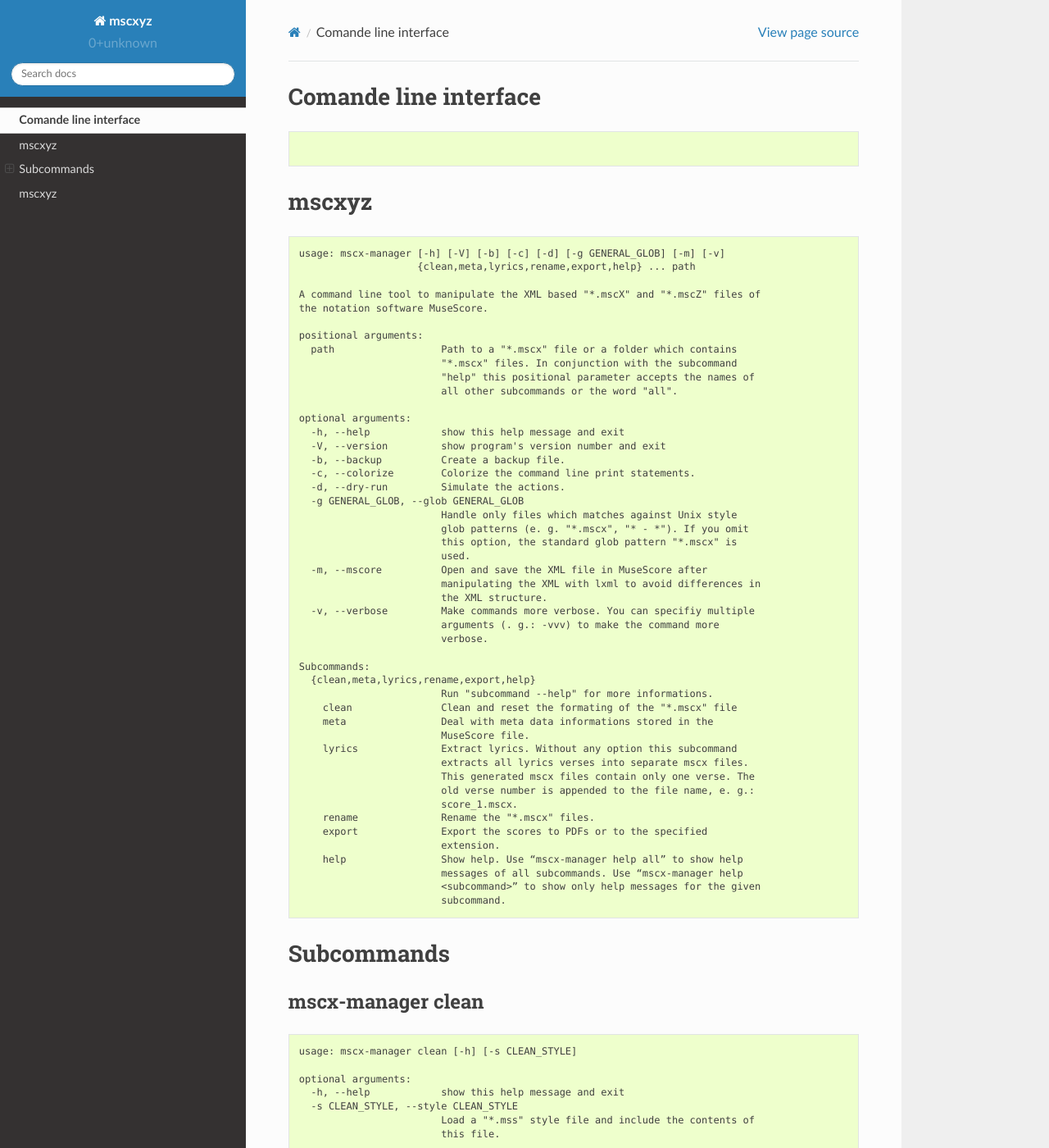
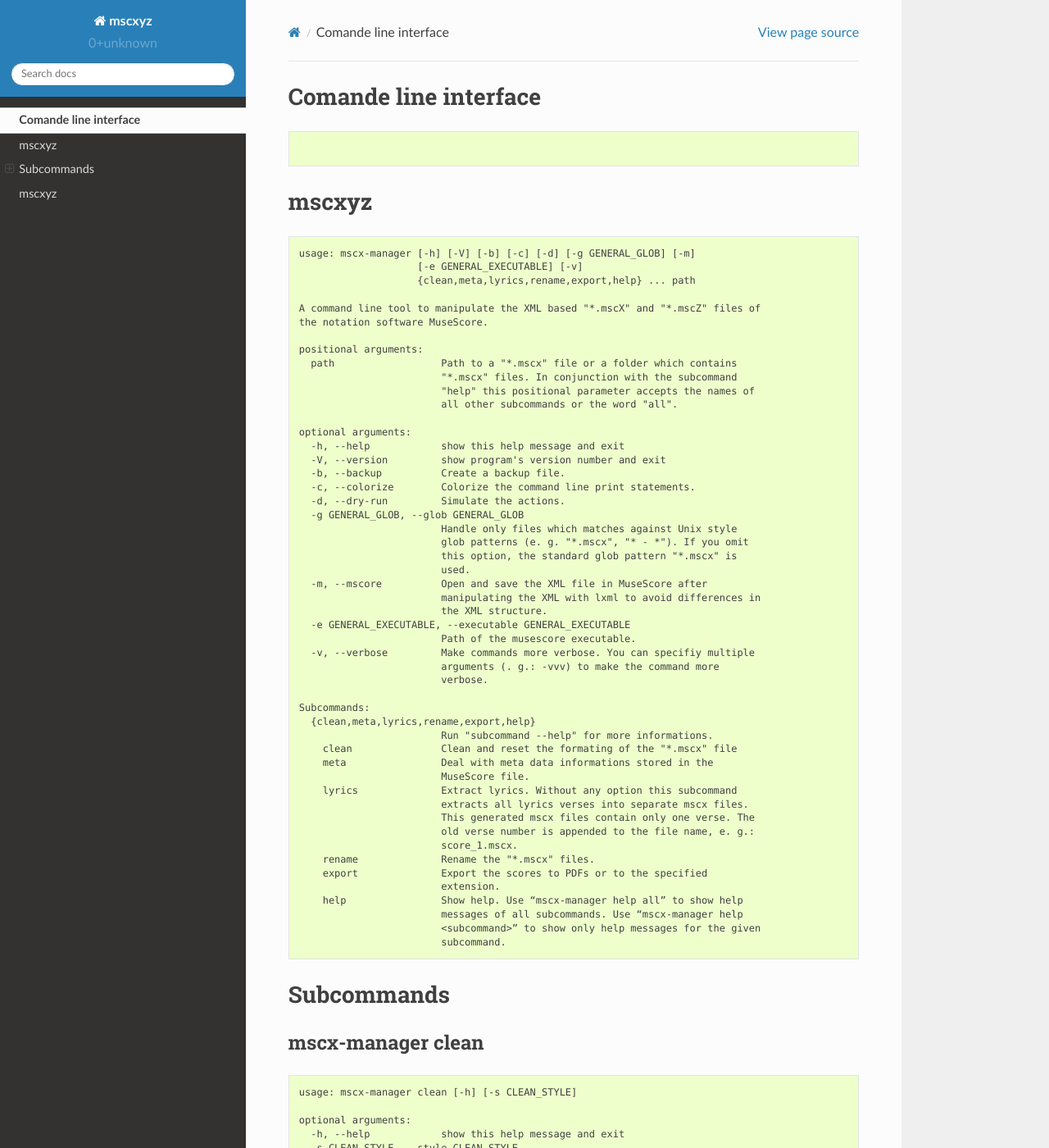
Before and after one commit to Josef-Friedrich/mscxyz, a Sphinx documentation site: the page built from doc/source/cli.rst, in a window 1280 px wide and 1400 px high. Shown: the whole window at 82% size. Built offline with Sphinx 7.4.7 and the Read the Docs theme 2.0.0, drawn with Linux system fonts in a browser that asks for light colours.

Commit message:
Add --executable option (not implemented yet)

```diff
--- a/README.rst
+++ b/README.rst
@@ -45,7 +45,8 @@
 
 .. code-block:: text
 
-  usage: mscx-manager [-h] [-V] [-b] [-c] [-d] [-g GENERAL_GLOB] [-m] [-v]
+  usage: mscx-manager [-h] [-V] [-b] [-c] [-d] [-g GENERAL_GLOB] [-m]
+                      [-e GENERAL_EXECUTABLE] [-v]
                       {clean,meta,lyrics,rename,export,help} ... path
 
   A command line tool to manipulate the XML based "*.mscX" and "*.mscZ" files of
@@ -71,6 +72,8 @@
     -m, --mscore          Open and save the XML file in MuseScore after
                           manipulating the XML with lxml to avoid differences in
                           the XML structure.
+    -e GENERAL_EXECUTABLE, --executable GENERAL_EXECUTABLE
+                          Path of the musescore executable.
     -v, --verbose         Make commands more verbose. You can specifiy multiple
                           arguments (. g.: -vvv) to make the command more
                           verbose.
--- a/doc/source/cli.rst
+++ b/doc/source/cli.rst
@@ -9,7 +9,8 @@
 
 .. code-block:: text
 
-  usage: mscx-manager [-h] [-V] [-b] [-c] [-d] [-g GENERAL_GLOB] [-m] [-v]
+  usage: mscx-manager [-h] [-V] [-b] [-c] [-d] [-g GENERAL_GLOB] [-m]
+                      [-e GENERAL_EXECUTABLE] [-v]
                       {clean,meta,lyrics,rename,export,help} ... path
 
   A command line tool to manipulate the XML based "*.mscX" and "*.mscZ" files of
@@ -35,6 +36,8 @@
     -m, --mscore          Open and save the XML file in MuseScore after
                           manipulating the XML with lxml to avoid differences in
                           the XML structure.
+    -e GENERAL_EXECUTABLE, --executable GENERAL_EXECUTABLE
+                          Path of the musescore executable.
     -v, --verbose         Make commands more verbose. You can specifiy multiple
                           arguments (. g.: -vvv) to make the command more
                           verbose.
```
Also changed, not shown: 1 other file.
